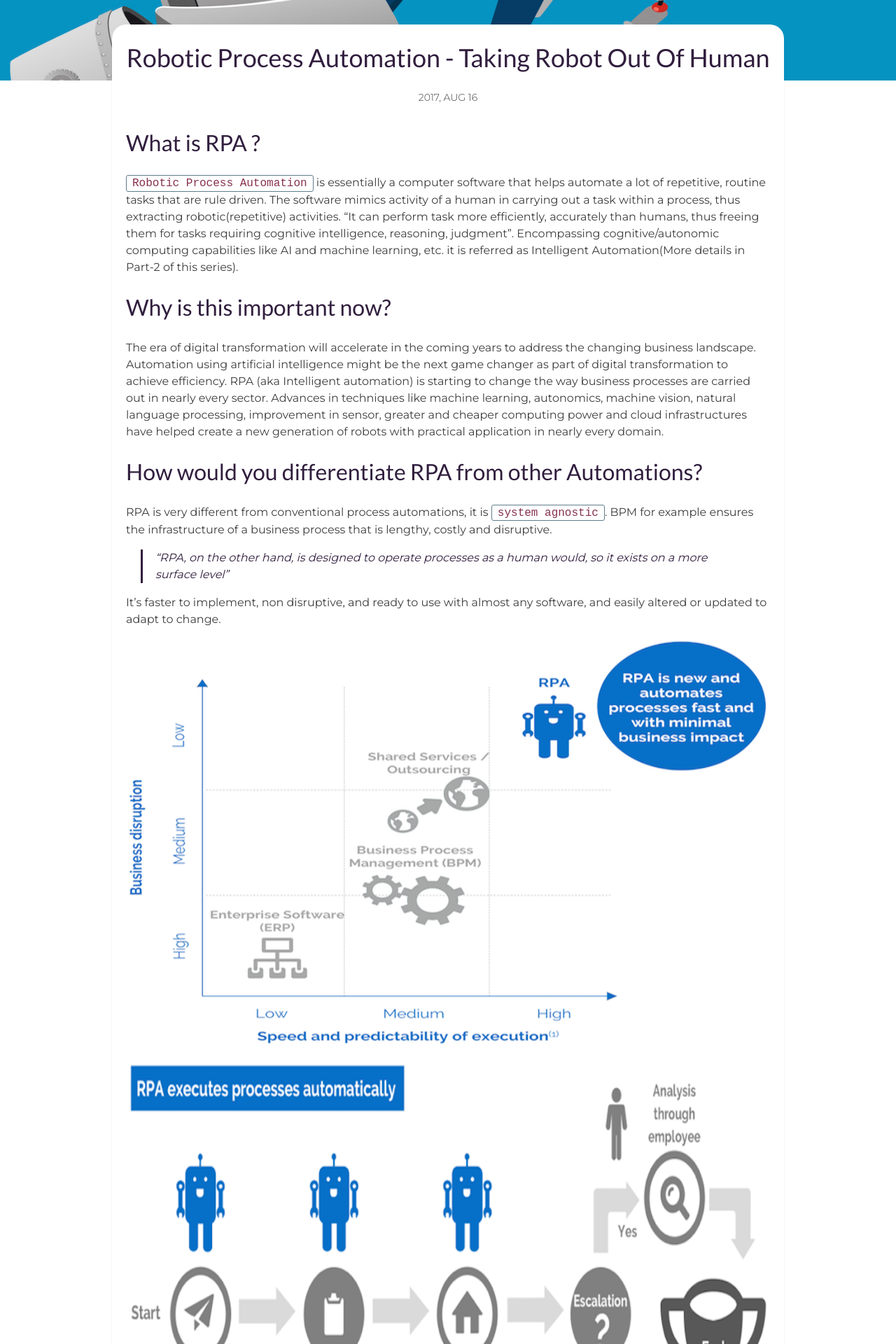
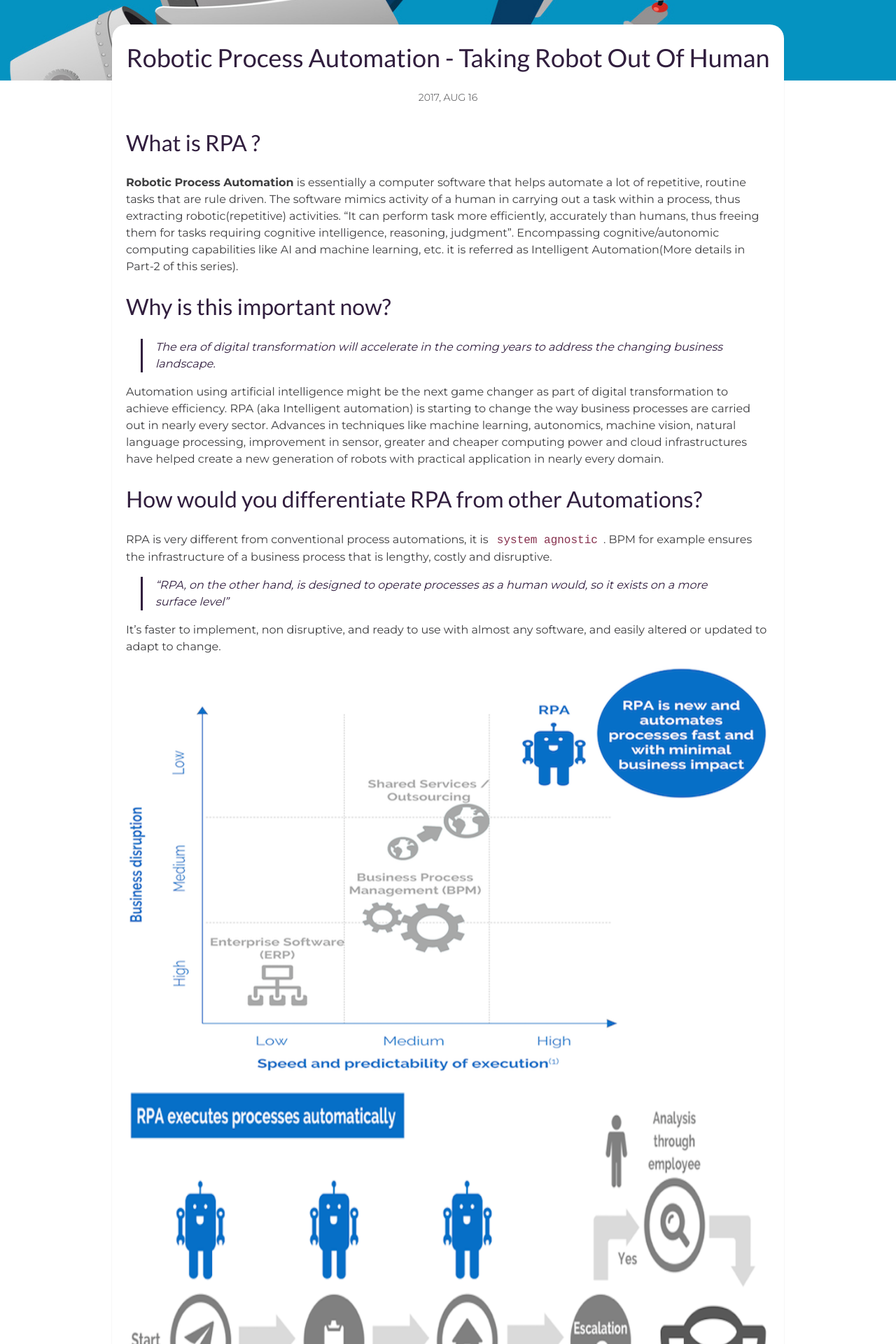
Before and after one commit to avinasherupaka/techsavi.blog, a Jekyll site: the page built from _posts/2017-08-16-taking-robot-out-of-human.markdown, in a window 1280 px wide. Shown: the part 488-2408 px from the top of the page at 70% size. Built offline with Jekyll 4.4.1, drawn with Linux system fonts in a browser that asks for light colours; some of the changed text lies outside the part shown.

Commit message:
Final version V2

```diff
--- a/_includes/author-box.html
+++ b/_includes/author-box.html
@@ -10,9 +10,14 @@
         <li class="email"><a href="mailto:aerupaka@gmail.com"><i class="fa fa-envelope-o" aria-hidden="true"></i></a></li>
       {% endif %}
       {% if site.website %}
-        <li class="website"><a href="http://{{site.website}}" target="_blank"><i class="fa fa-globe"></i></a></li>
+        <li class="website"><a href="{{site.website}}" target="_blank"><i class="fa fa-globe"></i></a></li>
       {% else %}
         <li class="website"><a href="https://avinasherupaka.github.io" target="_blank"><i class="fa fa-globe" aria-hidden="true"></i></a></li>
+      {% endif %}
+      {% if site.linkedin %}
+        <li class="linkedin"><a href="{{site.linkedin}}" target="_blank"><i class="fa fa-linkedin"></i></a></li>
+      {% else %}
+        <li class="linkedin"><a href="https://www.linkedin.com/in/avinash-erupaka-956017154" target="_blank"><i class="fa fa-linkedin" aria-hidden="true"></i></a></li>
       {% endif %}
     </ul>
   </div>
--- a/_posts/2017-08-16-taking-robot-out-of-human.markdown
+++ b/_posts/2017-08-16-taking-robot-out-of-human.markdown
@@ -10,11 +9,13 @@
 
 # What is RPA ?
 
-`Robotic Process Automation` is essentially a computer software that helps automate a lot of repetitive, routine tasks that are rule driven. The software mimics activity of a human in carrying out a task within a process, thus extracting robotic(repetitive) activities. "It can perform task more efficiently, accurately than humans, thus freeing them for tasks requiring cognitive intelligence, reasoning, judgment". Encompassing cognitive/autonomic computing capabilities like AI and machine learning, etc. it is referred as Intelligent Automation(More details in Part-2 of this series).
+**Robotic Process Automation** is essentially a computer software that helps automate a lot of repetitive, routine tasks that are rule driven. The software mimics activity of a human in carrying out a task within a process, thus extracting robotic(repetitive) activities. "It can perform task more efficiently, accurately than humans, thus freeing them for tasks requiring cognitive intelligence, reasoning, judgment". Encompassing cognitive/autonomic computing capabilities like AI and machine learning, etc. it is referred as Intelligent Automation(More details in Part-2 of this series).
 
 # Why is this important now?
 
-The era of digital transformation will accelerate in the coming years to address the changing business landscape. Automation using artificial intelligence might be the next game changer as part of digital transformation to achieve efficiency. RPA (aka Intelligent automation) is starting to change the way business processes are carried out in nearly every sector. Advances in techniques like machine learning, autonomics, machine vision, natural language processing, improvement in sensor, greater and cheaper computing power and cloud infrastructures have helped create a new generation of robots with practical application in nearly every domain.
+>The era of digital transformation will accelerate in the coming years to address the changing business landscape.
+
+Automation using artificial intelligence might be the next game changer as part of digital transformation to achieve efficiency. RPA (aka Intelligent automation) is starting to change the way business processes are carried out in nearly every sector. Advances in techniques like machine learning, autonomics, machine vision, natural language processing, improvement in sensor, greater and cheaper computing power and cloud infrastructures have helped create a new generation of robots with practical application in nearly every domain.
 
 # How would you differentiate RPA from other Automations?
 
@@ -24,8 +25,8 @@
 
 It’s faster to implement, non disruptive, and ready to use with almost any software, and easily altered or updated to adapt to change.
 
-![RPA_vs_Other_Automation]({{baseurl}}/assets/img/RPA/RPA_vs_Other.png)
-![RPA Sample Work Flow]({{baseurl}}/assets/img/RPA/Sample_RPA.png)
+![RPA_vs_Other_Automation]({{site.baseurl}}/assets/img/RPA/RPA_vs_Other.png)
+![RPA Sample Work Flow]({{site.baseurl}}/assets/img/RPA/Sample_RPA.png)
 <small><i>img-source: [roboyo](https://www.roboyo.de/en/robotic-process-automation/)</i></small>
 
 # What are the most powerful benefits of RPA ?
@@ -108,7 +109,7 @@
 # Lets looks at a real world implementation, because we all like examples !
 
 Enterprise IT systems overtime…
-![Enterprise_IT]({{baseurl}}/assets/img/RPA/Tangled_Systems.jpg)
+![Enterprise_IT]({{site.baseurl}}/assets/img/RPA/Tangled_Systems.jpg)
 
 Large enterprise IT usually have a tangle of legacy systems. Considering the priority, complexity, immediate value, budget and risks, these systems will never be integrated. Also manual processes like mining, transforming and storing of such legacy data to enterprise repositories is in-effieicent, resource intensive, time-consuming, expensive and error-prone. This is where RPA can be the savior.
 >"Following is the link to an use-case in which UiPath, a Forrester Wave top supplier, delivered a RPA solution to the car manufacturer Volvo".
@@ -123,7 +124,10 @@
 
 # Conclusion
 ### The journey has begun...
-In a very short time since its inception, RPA has come a long way. "Some automation solutions helped organizations achieve operational and financial benefits, but they have reached a point of diminishing returns in an effort to reduce manual work". This is where RPA can be leveraged. Organizations should leverage new automation platforms that go beyond traditional process and embrace more robust solutions like RPA, cognitive/autonomic automation. The focus should be to reduce/eliminate manual work. Also technologies like artificial intelligence, machine learning should be part of organization’s core efforts to automate manual tasks, freeing up human resources for cognitive intensive activities.
+In a very short time since its inception, RPA has come a long way.
+>"Some automation solutions helped organizations achieve operational and financial benefits, but they have reached a point of diminishing returns in an effort to reduce manual work".
+
+This is where RPA can be leveraged. Organizations should leverage new automation platforms that go beyond traditional process and embrace more robust solutions like RPA, cognitive/autonomic automation. The focus should be to reduce/eliminate manual work. Also technologies like artificial intelligence, machine learning should be part of organization’s core efforts to automate manual tasks, freeing up human resources for cognitive intensive activities.
 
 References:
 
--- a/assets/css/main.css
+++ b/assets/css/main.css
@@ -8,7 +8,6 @@
 .highlighter-rouge {
   color: #87314e;
   font-weight: 400;
-  border: 1px solid #607D8B;
   -webkit-border-radius: 3px;
           border-radius: 3px;
   padding: 0.1rem 0.5rem;
```
Also changed, not shown: other parts of _posts/2017-08-16-taking-robot-out-of-human.markdown (+0 -1 lines), _pages/about.html (+4 -4 lines), 4 other files.
